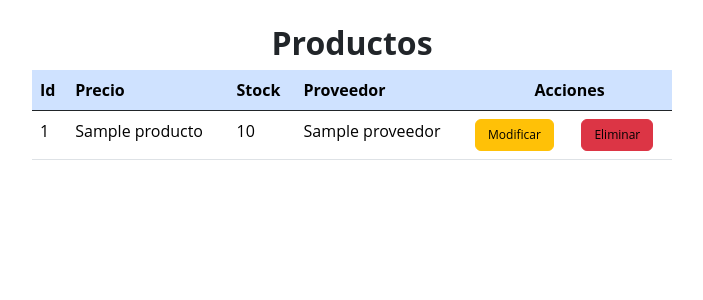
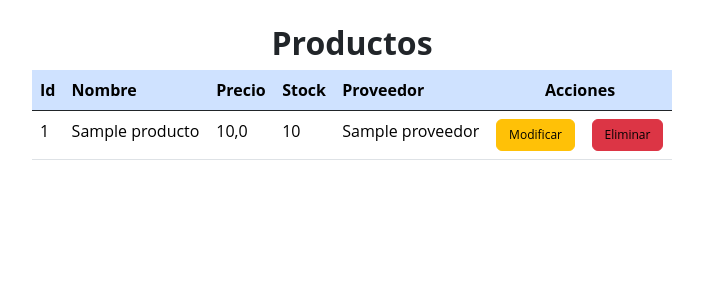
Before and after one commit to Paula2409/ControlStock, a Django app: page /productos/ in a window 1280 px wide. Shown: the part 40-340 px from the top of the page, without its empty margins (288-991 px from the left). Run offline with Django 5.2, Linux system fonts and the light colour scheme; tables that the repository leaves empty hold one stand-in row (values such as "Sample post").

Commit message:
Update lista_productos.html

```diff
--- a/stock_control/compra/templates/lista_productos.html
+++ b/stock_control/compra/templates/lista_productos.html
@@ -11,6 +11,7 @@
             <table class="table table-hover">
             <tr class="table-primary border-dark fw-bolder">
                 <th>Id</th>
+                <th>Nombre</th>
                 <th>Precio</th>
                 <th>Stock</th>
                 <th>Proveedor</th>
@@ -21,6 +22,7 @@
             <tr>
                     <td>{{producto.id}}</td>
                     <td>{{producto.nombre}}</td>
+                    <td>{{producto.precio}}</td>
                     <td>{{producto.stock_actual}}</td>
                     <td>{{producto.proveedor}}</td>
                     <td><button class="btn btn-warning" id="btn" name="modificar_producto"><a class="text-decoration-none text-black" href="{% url 'modificar_producto' producto.id %}">Modificar</a></button></td>
```
